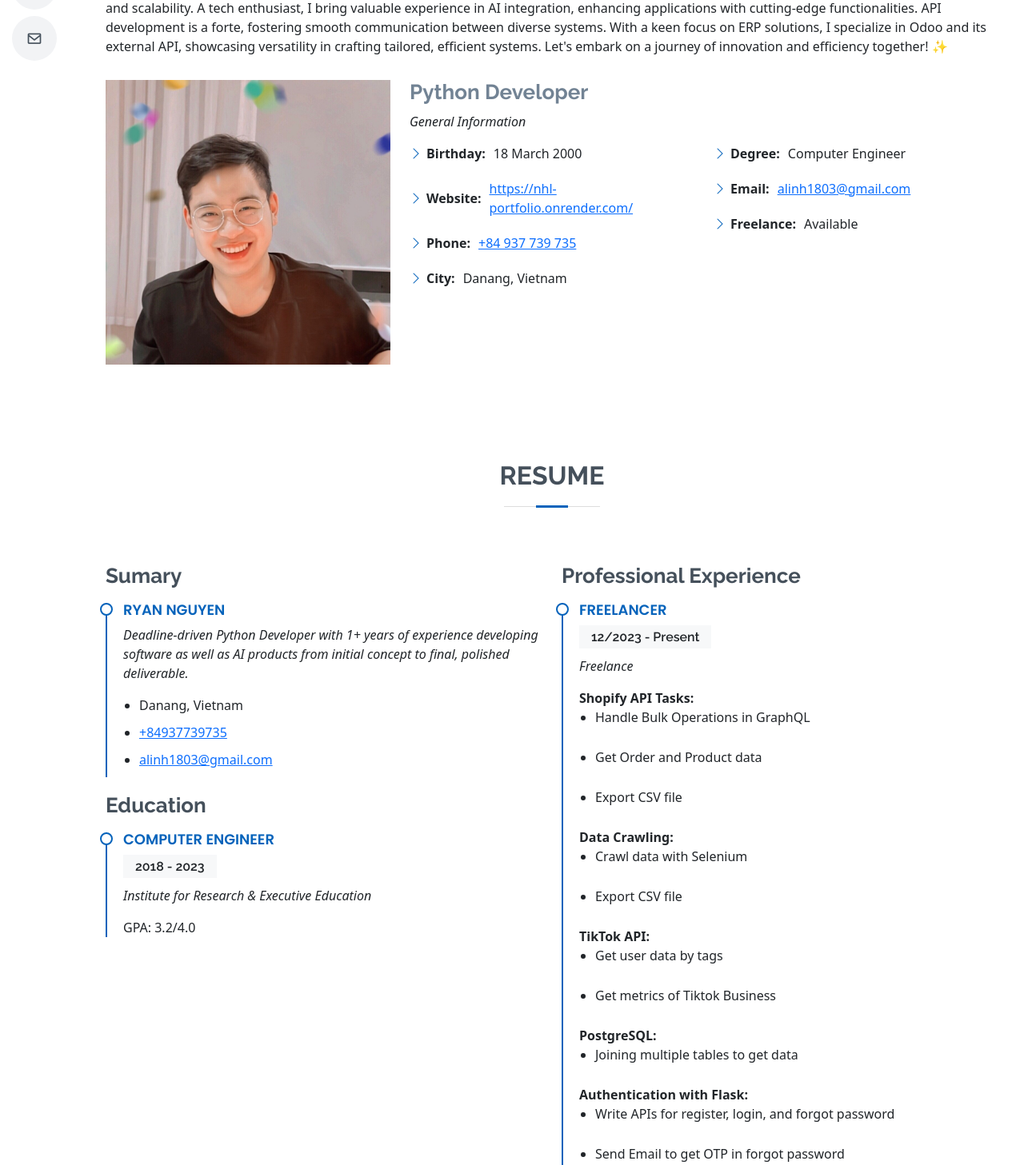
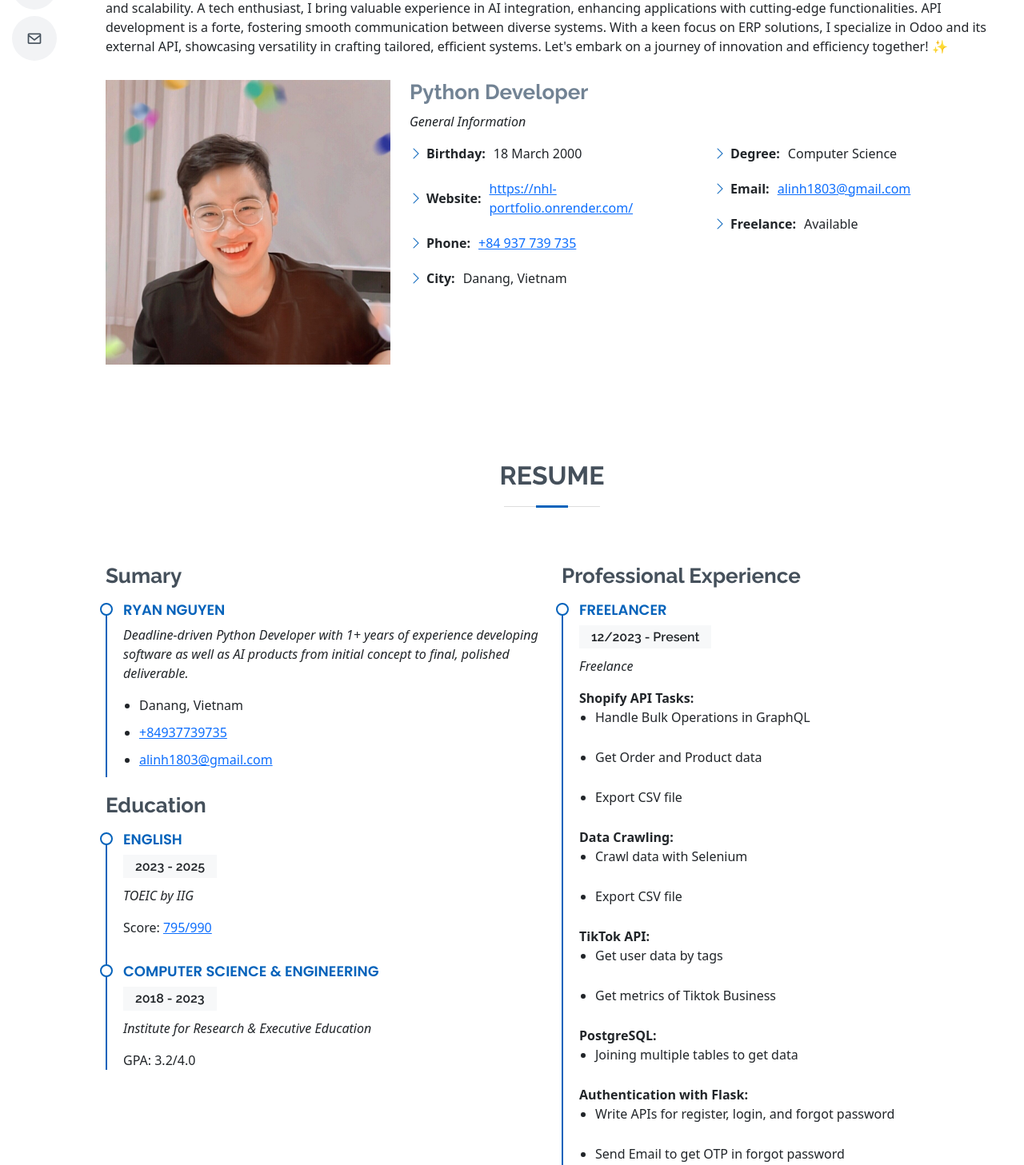
Before and after one commit to alinh99/Porfolio, a Flask app: page / in a window 1280 px wide. Shown: the part 476-1933 px from the top of the page at 80% size. Run offline with Flask 3, Linux system fonts and the light colour scheme; some libraries are stand-ins or nearby versions.

Commit message:
feat(education): add TOEIC certificate with link in resume and config type of degree

```diff
--- a/admin.py
+++ b/admin.py
@@ -19,7 +19,7 @@ general_information = {
         ✨
     """,
     "position": "Python Developer",
-    "degree": "Computer Engineer",
+    "degree": "Computer Science",
 }
 
 experiences = [
--- a/templates/resume.html
+++ b/templates/resume.html
@@ -22,7 +22,13 @@
 
                 <h3 class="resume-title">Education</h3>
                 <div class="resume-item">
-                    <h4>Computer Engineer</h4>
+                    <h4>English</h4>
+                    <h5>2023 - 2025</h5>
+                    <p><em>TOEIC by IIG</em></p>
+                    <p>Score: <a href="https://drive.google.com/file/d/1Yrm-SLaZcY10jmt780ahhDvBChvrVuyn/view?usp=sharing">795/990</a></p>
+                </div>
+                <div class="resume-item">
+                    <h4>Computer Science & Engineering</h4>
                     <h5>2018 - 2023</h5>
                     <p><em>Institute for Research & Executive Education</em></p>
                     <p>GPA: 3.2/4.0</p>
```
